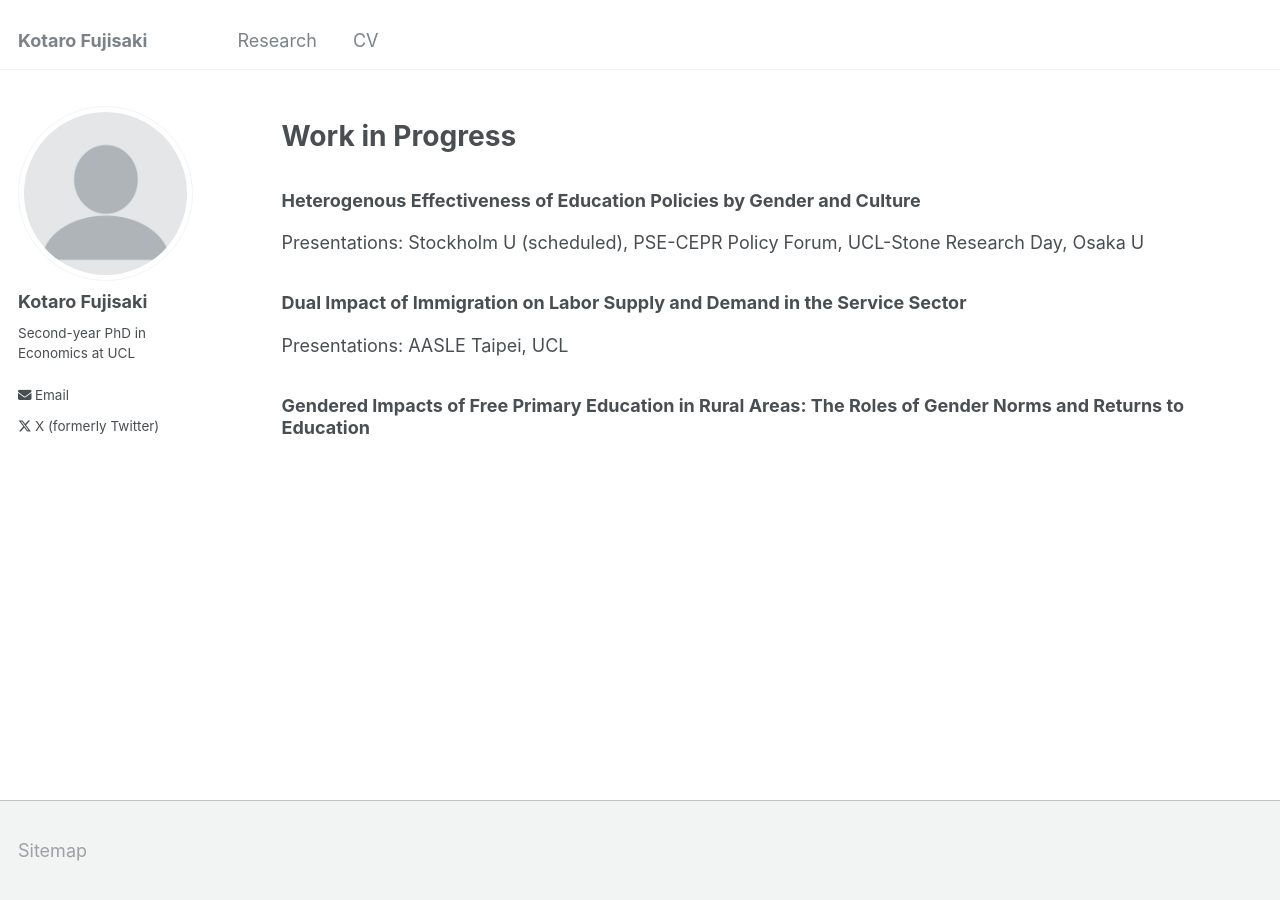
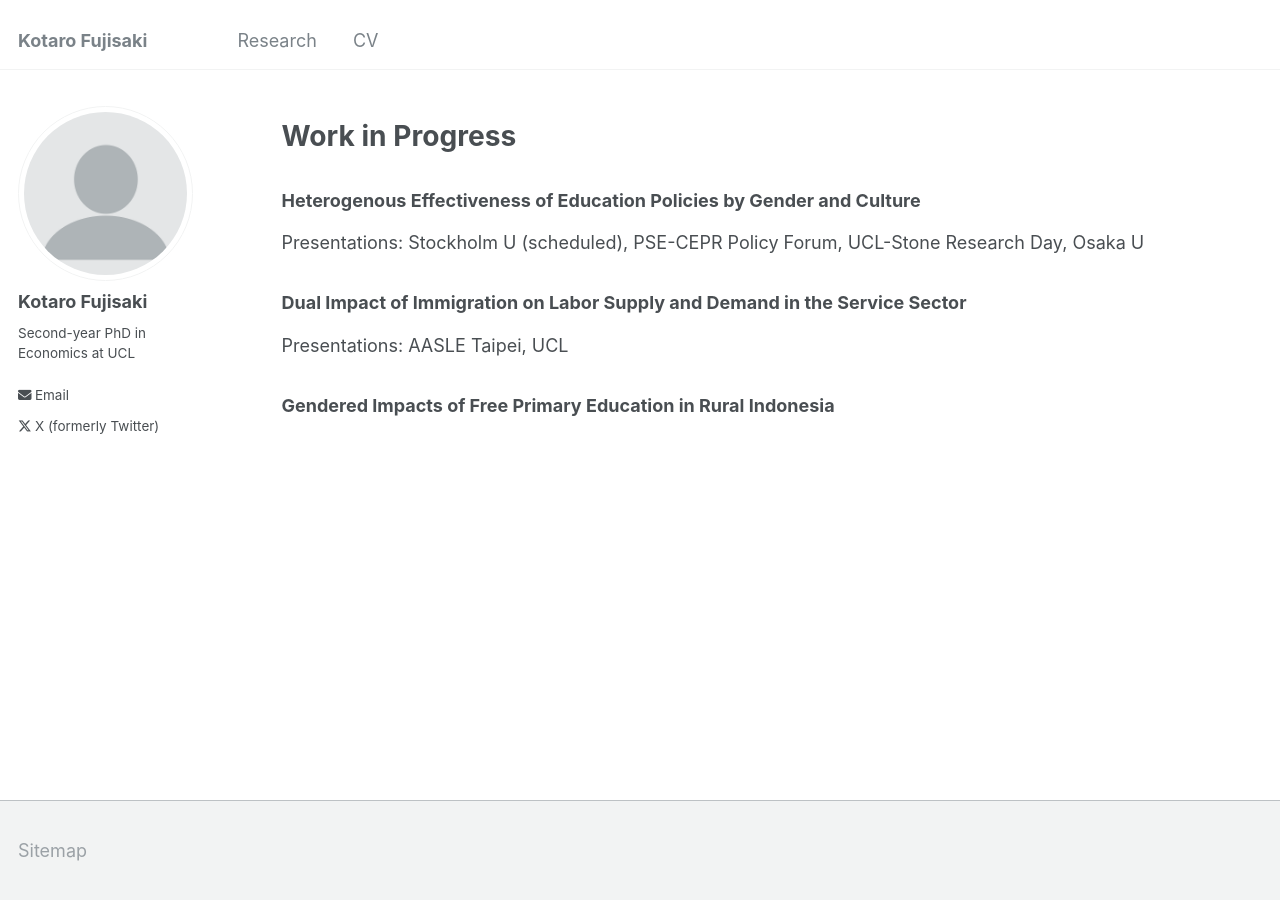
Before and after one commit to Kotaro-Fujisaki/kotaro-fujisaki.github.io, a Jekyll site: the page built from _pages/publications.md, in a window 1280 px wide. Built offline with Jekyll 4.4.1, drawn with Linux system fonts in a browser that asks for light colours.

Commit message:
Update publications.md
Signed-off-by: Kotaro-Fujisaki <163865887+Kotaro-Fujisaki@users.noreply.github.com>

```diff
--- a/_pages/publications.md
+++ b/_pages/publications.md
@@ -23,7 +23,7 @@ Presentations: Stockholm U (scheduled), PSE-CEPR Policy Forum, UCL-Stone Researc
 
 Presentations: AASLE Taipei, UCL
 
-### Gendered Impacts of Free Primary Education in Rural Areas: The Roles of Gender Norms and Returns to Education
+### Gendered Impacts of Free Primary Education in Rural Indonesia
 
 <!---
 {% if site.author.googlescholar %}
```
